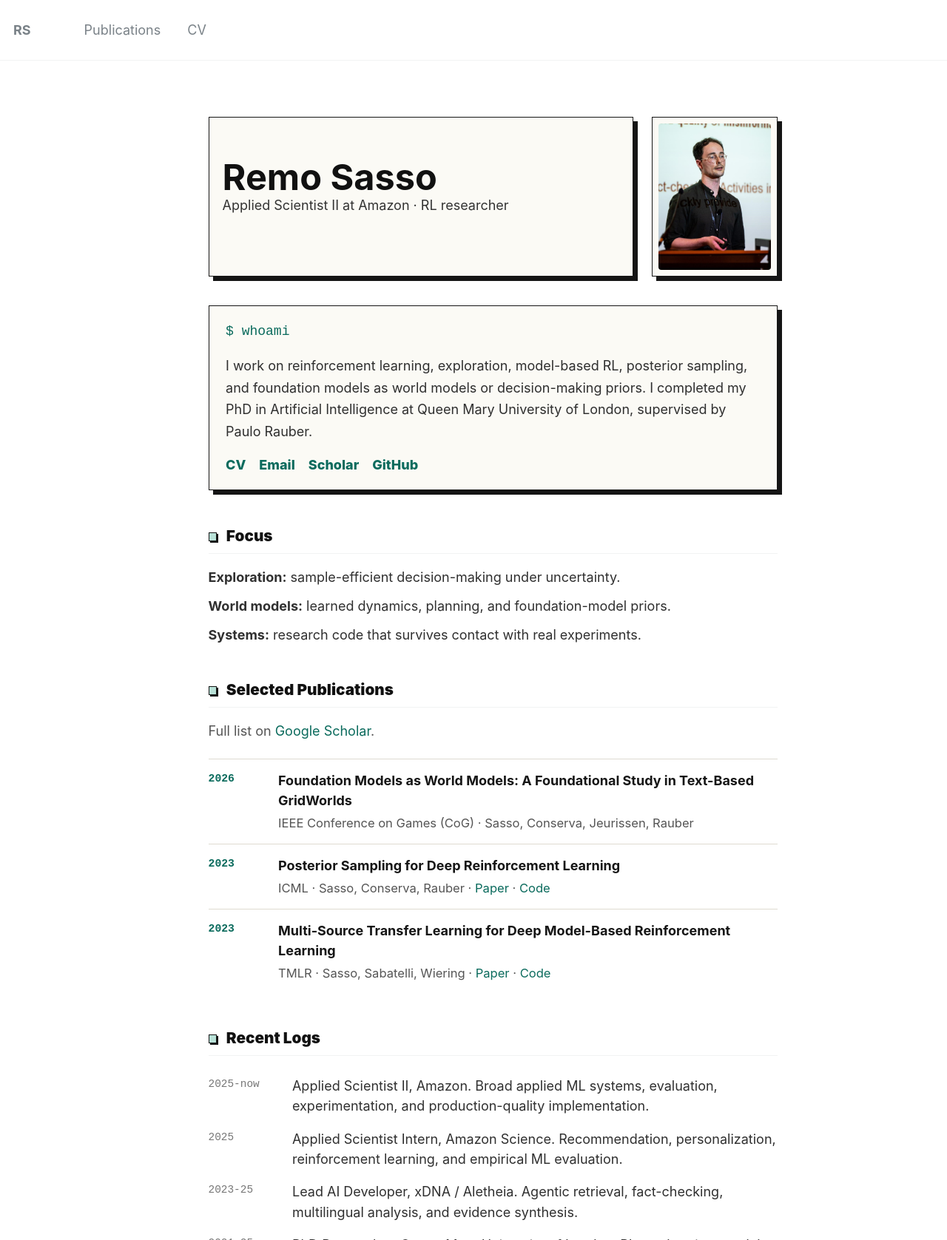
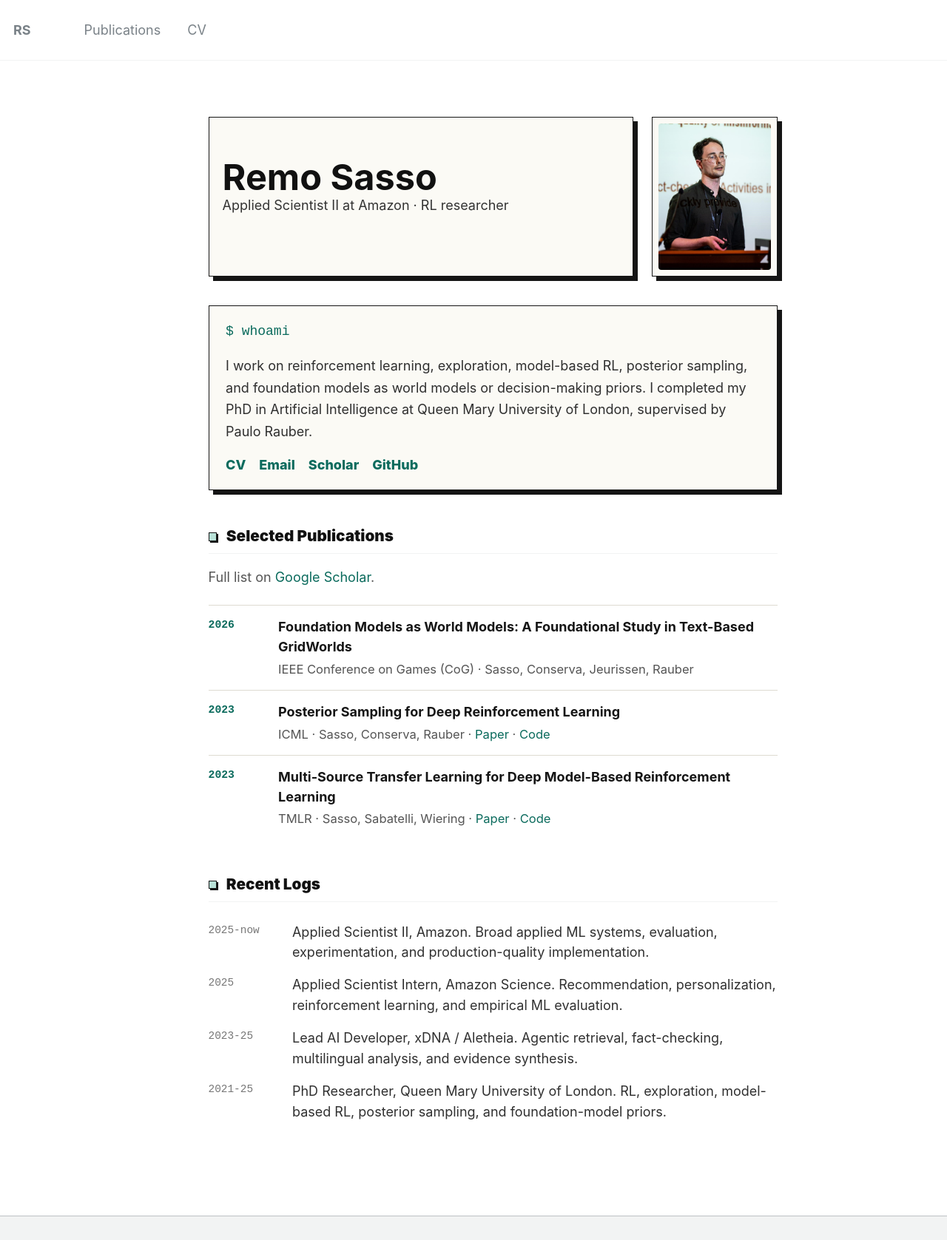
Before and after one commit to remosasso/remosasso.github.io, a Jekyll site: the page built from _pages/about.md, in a window 1280 px wide, cut to the strip 0-1677 px from the top of the page. Shown: the whole strip at 74% size. Built offline with Jekyll 4.4.1, drawn with Linux system fonts in a browser that asks for light colours.

Commit message:
Remove focus section

```diff
--- a/_pages/about.md
+++ b/_pages/about.md
@@ -28,15 +28,6 @@ redirect_from:
       <a href="https://scholar.google.com/citations?user=KBt4nqgAAAAJ&amp;hl=en" target="_blank" rel="noopener">Scholar</a>
       <a href="https://github.com/remosasso" target="_blank" rel="noopener">GitHub</a>
     </nav>
-  </section>
-
-  <section class="profile-section" aria-labelledby="focus">
-    <h2 id="focus">Focus</h2>
-    <ul class="signal-list">
-      <li><strong>Exploration:</strong> sample-efficient decision-making under uncertainty.</li>
-      <li><strong>World models:</strong> learned dynamics, planning, and foundation-model priors.</li>
-      <li><strong>Systems:</strong> research code that survives contact with real experiments.</li>
-    </ul>
   </section>
 
   <section class="profile-section" aria-labelledby="selected-publications">
--- a/_sass/_profile-home.scss
+++ b/_sass/_profile-home.scss
@@ -118,18 +118,6 @@
   }
 }
 
-.signal-list {
-  margin: 0;
-  padding: 0;
-  list-style: none;
-
-  li {
-    margin: 0 0 0.6rem;
-    color: #303030;
-    line-height: 1.55;
-  }
-}
-
 .section-note {
   margin: -0.2rem 0 1.25rem;
   color: #555555;
```
